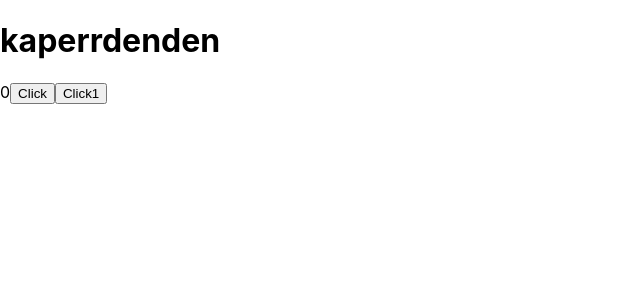
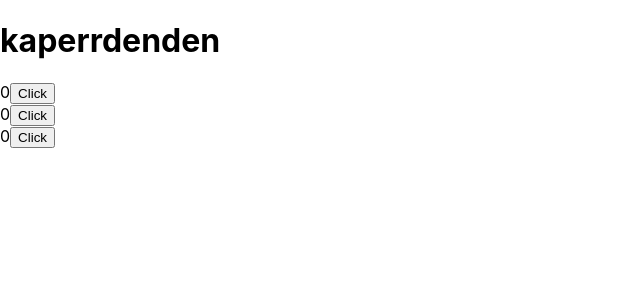
Before and after one commit to kaperrdenden/kossieproject, a React (Create React App) app: page / in a window 1280 px wide. Shown: the top 300 px of the page, without its empty margins (0-640 px from the left). Built offline with nearby package versions, Linux system fonts and the light colour scheme.

Commit message:
첫 Counter 컴포넌트

```diff
--- a/src/App.js
+++ b/src/App.js
@@ -1,30 +1,28 @@
 import React, {useState, useEffect} from 'react';
+import Counter from './components/Counter';
 function App() {
 
-  const [count, setCount] = useState(0);
-  const [count2, setCount2] = useState(0);
+  // const [count, setCount] = useState(0);
+  // const [count1, setCount1] = useState(0);
+  // const [count2, setCount2] = useState(0);
 
-  useEffect(()=>{
-    console.log(count);
-  },[count,count2])
-
-  useEffect(()=>{
-    console.log('first rendering');
-  },[])
-  // 한번만 실행되고 그 이후에는 실행안됨
-
-  console.log("rendering");
-  // 이게 제일 먼저 console.log 찍힘
-  const increment = ()=>{
-    setCount(count+1);
-  }
-
+  // const increment = ()=>{
+  //   setCount(count+1);
+  // }
+  // const increment1 = ()=>{
+  //   setCount1(count1+1);
+  // }
+  // const increment2 = ()=>{
+  //   setCount2(count1+2);
+  // }
   return (
     <div className="App">
       <h1>kaperrdenden</h1>
-      {count}
-      <button onClick={increment}>Click</button>
-      <button onClick={()=>{setCount2(count2+1)}}>Click1</button>
+
+    <Counter/>
+    <Counter/>
+    <Counter/>
+
     </div>
   );
 }
--- /dev/null
+++ b/src/components/Counter.js
@@ -0,0 +1,26 @@
+import { useState } from "react";
+
+
+const Counter = () =>{
+    const [count, setCount] = useState(0)
+
+    const increment = ()=>{
+      setCount(count+1);
+    }
+
+    return (
+      <div className="App">
+
+
+        {count}<button onClick={increment}>Click</button>
+
+        <br />
+
+
+
+      </div>
+    );
+
+}
+
+export default Counter;
```
